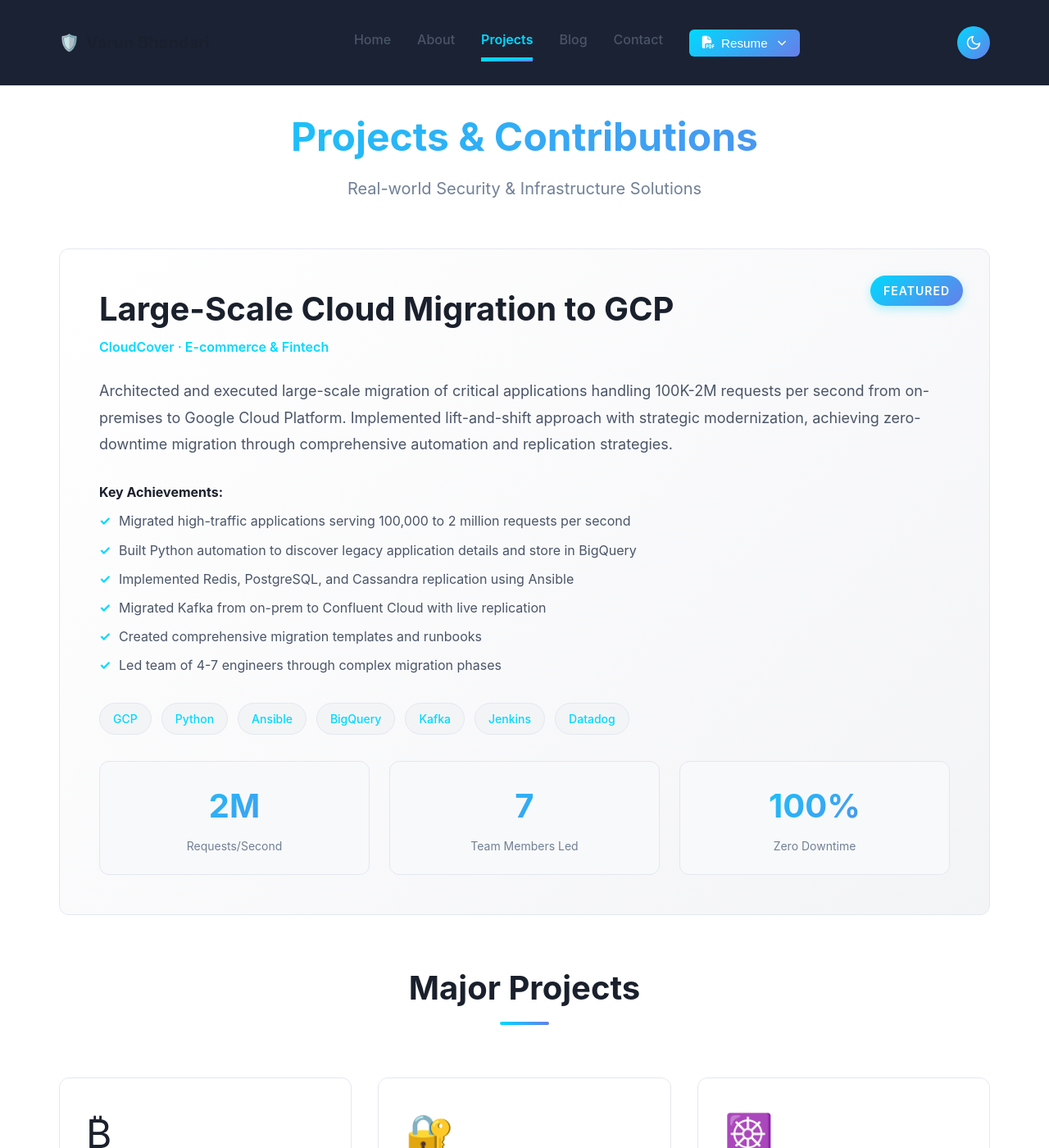
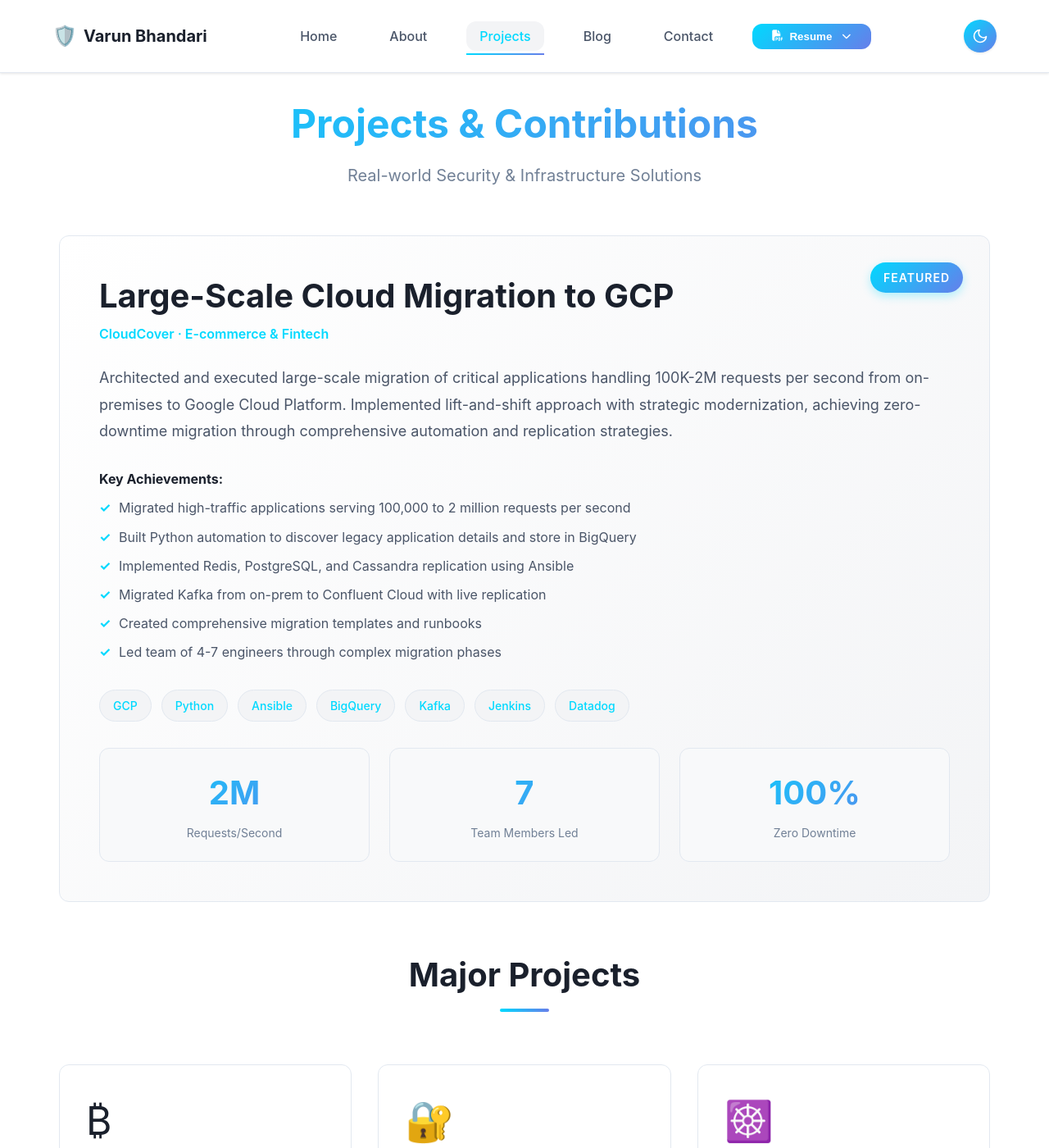
Before and after one commit to z-varun/z-varun, a Jekyll site: the page built from projects.html, in a window 1280 px wide and 1400 px high. Shown: the whole window at 82% size. Built offline with Jekyll 4.4.1, drawn with Linux system fonts in a browser that asks for light colours.

```diff
--- a/assets/css/main.css
+++ b/assets/css/main.css
@@ -6,22 +6,7 @@
 @import url('variables.css');
 @import url('components.css');
 @import url('animations.css');
-
-:root {
-    /* Dark theme colors */
-    --bg-primary: #0a0e27;
-    --bg-secondary: #151b3b;
-    --bg-tertiary: #1f2747;
-
-    --text-primary: #f1f5f9;
-    --text-secondary: #cbd5e1;
-
-    --color-primary: #3b82f6;
-    --color-secondary: #8b5cf6;
-
-    --border-color: #334155;
-    --border-radius: 12px;
-}
+@import url('theme.css');
 
 /* ================================
    Base Styles & Reset
@@ -45,6 +30,7 @@
     font-size: var(--font-size-base);
     -webkit-font-smoothing: antialiased;
     -moz-osx-font-smoothing: grayscale;
+    transition: background-color 0.3s ease, color 0.3s ease;
 }
 
 /* ================================
@@ -60,6 +46,7 @@
     font-weight: var(--font-weight-bold);
     line-height: var(--line-height-tight);
     color: var(--text-primary);
+    transition: color 0.3s ease;
 }
 
 h1 {
@@ -86,6 +73,7 @@
     margin-bottom: var(--spacing-md);
     color: var(--text-secondary);
     line-height: var(--line-height-relaxed);
+    transition: color 0.3s ease;
 }
 
 a {
@@ -121,75 +109,20 @@
 }
 
 /* ================================
-   Navigation - Enhanced
+   Navigation - UNIFIED
    ================================ */
 
-.site-header {
-    background-color: rgba(15, 23, 42, 0.95);
+.navbar {
+    background-color: var(--bg-card);
+    color: var(--text-primary);
     padding: var(--spacing-lg) 0;
-    border-bottom: 1px solid var(--border-color);
     position: sticky;
     top: 0;
-    z-index: var(--z-sticky);
+    z-index: 999;
+    border-bottom: 1px solid var(--border-color);
+    transition: background-color 0.3s ease, color 0.3s ease, border-color 0.3s ease, box-shadow 0.3s ease;
+    box-shadow: var(--shadow-sm);
     backdrop-filter: blur(10px);
-    box-shadow: 0 2px 10px rgba(0, 0, 0, 0.3);
-}
-
-.site-nav {
-    display: flex;
-    justify-content: space-between;
-    align-items: center;
-}
-
-.site-logo {
-    display: flex;
-    align-items: center;
-    gap: var(--spacing-md);
-    text-decoration: none;
-    transition: transform var(--transition-base);
-}
-
-.site-logo:hover {
-    transform: translateY(-2px);
-}
-
-.logo-img {
-    width: 40px;
-    height: 40px;
-    object-fit: contain;
-}
-
-.site-brand {
-    font-size: var(--font-size-lg);
-    font-weight: var(--font-weight-bold);
-    background: linear-gradient(135deg, var(--color-primary), var(--color-secondary));
-    -webkit-background-clip: text;
-    -webkit-text-fill-color: transparent;
-    background-clip: text;
-    white-space: nowrap;
-    line-height: 1.2;
-}
-
-
-/* Show desktop version by default */
-.site-brand-desktop {
-    display: inline;
-}
-
-/* Hide mobile version by default */
-.site-brand-mobile {
-    display: none;
-}
-
-.navbar {
-    background: rgba(15, 23, 42, 0.95);
-    padding: 1rem 0;
-    border-bottom: 1px solid var(--border-color);
-    position: sticky;
-    top: 0;
-    z-index: 1000;
-    backdrop-filter: blur(10px);
-    transition: all 0.3s ease;
 }
 
 .navbar.scrolled {
@@ -197,9 +130,9 @@
 }
 
 .nav-container {
-    max-width: var(--max-width);
+    max-width: 1200px;
     margin: 0 auto;
-    padding: 1rem 2rem;
+    padding: 0 var(--spacing-lg);
     display: flex;
     justify-content: space-between;
     align-items: center;
@@ -208,66 +141,51 @@
 .nav-logo {
     display: flex;
     align-items: center;
-    gap: 0.5rem;
-    font-size: 1.25rem;
-    font-weight: 700;
+    gap: var(--spacing-sm);
+    text-decoration: none;
+    font-weight: var(--font-weight-bold);
+    font-size: var(--font-size-xl);
     color: var(--text-primary);
+    transition: color 0.3s ease, transform 0.3s ease;
 }
 
-
-.nav-toggle {
-    display: none;
-    background: none;
-    border: none;
-    cursor: pointer;
-    padding: 0.5rem;
+.nav-logo:hover {
+    color: var(--color-primary);
+    transform: translateY(-2px);
 }
 
-
-.nav-links {
-    display: flex;
-    gap: var(--spacing-md);
-    /* ← Change from var(--spacing-lg) to var(--spacing-md) */
-    list-style: none;
-    margin: 0;
-    padding: 0;
-    align-items: center;
+.logo-icon {
+    font-size: 1.5rem;
 }
 
+.logo-text {
+    color: var(--text-primary);
+    transition: color 0.3s ease;
+}
+
+/* Navigation Menu */
 .nav-menu {
     display: flex;
     list-style: none;
-    gap: 2rem;
-    overflow: visible !important;
+    gap: var(--spacing-xl);
+    align-items: center;
+    margin: 0;
+    padding: 0;
 }
 
 .nav-item {
-    overflow: visible !important;
+    position: relative;
 }
 
 .nav-link {
     color: var(--text-secondary);
-    font-weight: 500;
-    transition: color var(--transition-speed);
+    text-decoration: none;
+    padding: var(--spacing-sm) var(--spacing-md);
+    border-radius: var(--border-radius);
+    transition: all 0.3s ease;
+    font-weight: var(--font-weight-medium);
     position: relative;
 }
-
-
-/* .nav-link {
-  color: var(--text-secondary);
-  font-weight: var(--font-weight-medium);
-  padding: var(--spacing-sm) var(--spacing-md);
-  border-radius: var(--border-radius-sm);
-  transition: all var(--transition-base);
-  text-decoration: none;
-  font-size: var(--font-size-base);
-  background: none;
-  border: none;
-  cursor: pointer;
-  display: inline-flex;
-  align-items: center;
-  gap: var(--spacing-xs);
-} */
 
 .nav-link::after {
     content: '';
@@ -277,15 +195,13 @@
     width: 0;
     height: 2px;
     background: linear-gradient(90deg, var(--color-primary), var(--color-secondary));
-    transition: width var(--transition-speed);
+    transition: width 0.3s ease;
 }
 
 .nav-link:hover,
 .nav-link.active {
     color: var(--color-primary);
-    border-bottom: 3px solid var(--color-primary);
-    padding-bottom: 0.75rem;
-    font-weight: 600;
+    background-color: var(--bg-tertiary);
 }
 
 .nav-link:hover::after,
@@ -293,79 +209,64 @@
     width: 100%;
 }
 
-/* Resume Dropdown */
-.nav-resume.dropdown {
-    position: relative;
-    z-index: 1000;
+/* Resume Button */
+.btn-resume {
+    background: linear-gradient(135deg, var(--color-primary), var(--color-secondary));
+    color: white !important;
+    border: none;
+    padding: var(--spacing-sm) var(--spacing-lg);
+    border-radius: var(--border-radius);
+    cursor: pointer;
+    font-weight: var(--font-weight-semibold);
+    transition: all 0.3s ease;
+    display: flex;
+    align-items: center;
+    gap: var(--spacing-sm);
 }
 
-.btn-resume.dropdown-toggle {
-    background: linear-gradient(135deg, var(--color-primary), var(--color-secondary));
-    padding: 0.5rem 1rem;
-    border-radius: 6px;
-    color: white !important;
-    border: none;
-    cursor: pointer;
-    display: flex;
-    align-items: center;
-    gap: 0.5rem;
-    transition: all 0.3s ease;
-    font-size: 0.95rem;
-    white-space: nowrap;
-}
-
-.btn-resume.dropdown-toggle:hover {
+.btn-resume:hover {
+    background: linear-gradient(135deg, var(--color-secondary), var(--color-primary));
     transform: translateY(-2px);
     box-shadow: 0 4px 12px rgba(0, 217, 255, 0.3);
 }
 
-.dropdown-arrow {
-    font-size: 0.7rem;
-    transition: transform 0.3s ease;
-    margin-left: 0.25rem;
-}
-
-.btn-resume.dropdown-toggle[aria-expanded="true"] .dropdown-arrow {
-    transform: rotate(180deg);
+/* Dropdown Menu */
+.dropdown {
+    position: relative;
 }
 
 .dropdown-menu {
+    display: none;
     position: absolute;
-    top: calc(100% + 0.75rem);
+    top: 100%;
     right: 0;
-    background: var(--bg-card);
+    background-color: var(--bg-card);
     border: 1px solid var(--border-color);
-    border-radius: 8px;
-    box-shadow: 0 10px 30px rgba(0, 0, 0, 0.6);
+    border-radius: var(--border-radius);
     min-width: 200px;
-    opacity: 0;
-    visibility: hidden;
-    transform: translateY(-10px);
-    transition: all 0.3s cubic-bezier(0.4, 0, 0.2, 1);
-    z-index: 9999;
-    overflow: hidden;
-    display: block;
-    pointer-events: none;
+    box-shadow: var(--shadow-lg);
+    z-index: 1000;
+    margin-top: var(--spacing-sm);
+    transition: all 0.3s ease;
 }
 
+.dropdown-menu.active,
 .dropdown-menu.show {
+    display: block;
     opacity: 1;
     visibility: visible;
     transform: translateY(0);
-    pointer-events: auto;
 }
 
 .dropdown-item {
     display: flex;
     align-items: center;
-    gap: 0.75rem;
-    padding: 0.875rem 1.25rem;
+    gap: var(--spacing-sm);
+    padding: var(--spacing-md) var(--spacing-lg);
     color: var(--text-primary);
     text-decoration: none;
-    transition: all 0.2s ease;
+    transition: all 0.3s ease;
     border-bottom: 1px solid var(--border-color);
-    background: var(--bg-card);
-    font-size: 0.9rem;
 }
 
 .dropdown-item:last-child {
@@ -373,9 +274,8 @@
 }
 
 .dropdown-item:hover {
-    background: var(--bg-tertiary);
+    background-color: var(--bg-tertiary);
     color: var(--color-primary);
-    padding-left: 1.5rem;
 }
 
 .dropdown-item i {
@@ -385,175 +285,98 @@
     flex-shrink: 0;
 }
 
+.dropdown-arrow {
+    font-size: 0.7rem;
+    transition: transform 0.3s ease;
+    margin-left: 0.25rem;
+}
+
+.dropdown-toggle[aria-expanded="true"] .dropdown-arrow {
+    transform: rotate(180deg);
+}
+
 /* Mobile Menu Toggle */
-.mobile-menu-toggle {
+.nav-toggle {
     display: none;
     background: none;
     border: none;
     cursor: pointer;
-    padding: var(--spacing-sm);
     color: var(--text-primary);
-    position: relative;
-    width: 30px;
-    height: 24px;
+    font-size: 1.5rem;
+    z-index: 1001;
+    padding: 0;
 }
 
-.hamburger-icon {
-    display: block;
-    width: 100%;
-    height: 2px;
-    background-color: var(--text-primary);
+.hamburger {
+    width: 25px;
+    height: 20px;
     position: relative;
-    transition: all var(--transition-base);
+    display: flex;
+    flex-direction: column;
+    justify-content: space-between;
 }
 
-.hamburger-icon::before,
-.hamburger-icon::after {
-    content: '';
-    position: absolute;
+.hamburger span {
     width: 100%;
-    height: 2px;
+    height: 3px;
     background-color: var(--text-primary);
-    transition: all var(--transition-base);
+    border-radius: 2px;
+    transition: all 0.3s ease;
 }
 
-.hamburger-icon::before {
-    top: -8px;
+.nav-toggle.active .hamburger span:nth-child(1) {
+    transform: rotate(45deg) translate(7px, 7px);
 }
 
-.hamburger-icon::after {
-    bottom: -8px;
+.nav-toggle.active .hamburger span:nth-child(2) {
+    opacity: 0;
 }
 
-.mobile-menu-toggle.active .hamburger-icon {
-    background-color: transparent;
-}
-
-.mobile-menu-toggle.active .hamburger-icon::before {
-    top: 0;
-    transform: rotate(45deg);
-}
-
-.mobile-menu-toggle.active .hamburger-icon::after {
-    bottom: 0;
-    transform: rotate(-45deg);
+.nav-toggle.active .hamburger span:nth-child(3) {
+    transform: rotate(-45deg) translate(7px, -7px);
 }
 
 /* Mobile Navigation */
 .mobile-nav {
     display: none;
+    position: absolute;
+    top: 100%;
+    left: 0;
+    right: 0;
     background-color: var(--bg-secondary);
-    border-top: 1px solid var(--border-color);
-    padding: var(--spacing-md) 0;
+    border-bottom: 1px solid var(--border-color);
+    z-index: 1000;
 }
 
-.mobile-nav.show {
+.mobile-nav.active {
     display: block;
-    animation: fadeDown 0.3s ease;
 }
 
 .mobile-nav-links {
     list-style: none;
+    padding: var(--spacing-lg);
     margin: 0;
-    padding: 0;
+    display: flex;
+    flex-direction: column;
+    gap: var(--spacing-md);
 }
 
 .mobile-nav-link {
-    display: flex;
-    align-items: center;
-    gap: var(--spacing-sm);
-    padding: var(--spacing-md) var(--spacing-xl);
-    color: var(--text-secondary);
+    color: var(--text-primary);
     text-decoration: none;
-    transition: all var(--transition-base);
-    border-left: 3px solid transparent;
+    padding: var(--spacing-sm) var(--spacing-md);
+    display: block;
+    transition: all 0.3s ease;
+    border-radius: var(--border-radius);
 }
 
-.mobile-nav-link:hover,
+.mobile-nav-link:hover {
+    color: var(--color-primary);
+    background-color: var(--bg-tertiary);
+}
+
 .mobile-nav-link.active {
     color: var(--color-primary);
-    background-color: rgba(0, 217, 255, 0.05);
-    border-left-color: var(--color-primary);
-}
-
-/* Responsive Design */
-/* On tablets and smaller - hide desktop, show mobile */
-@media (max-width: 968px) {
-    .nav-links {
-        display: none;
-    }
-
-    .mobile-menu-toggle {
-        display: block;
-    }
-
-    .site-brand-desktop {
-        display: none;
-    }
-
-    .site-brand-mobile {
-        display: inline;
-    }
-}
-
-
-@media (max-width: 768px) {
-    .site-header {
-        padding: var(--spacing-md) 0;
-    }
-
-    .logo-img {
-        width: 32px;
-        height: 32px;
-    }
-
-    .site-brand {
-        font-size: var(--font-size-lg);
-    }
-}
-
-
-/* ================================
-   Navigation
-   ================================ */
-
-.site-header {
-    background-color: var(--bg-secondary);
-    padding: var(--spacing-xl) 0;
-    border-bottom: 1px solid var(--border-color);
-    position: sticky;
-    top: 0;
-    z-index: var(--z-sticky);
-    backdrop-filter: blur(10px);
-    background-color: rgba(15, 23, 42, 0.9);
-}
-
-.site-nav {
-    display: flex;
-    justify-content: space-between;
-    align-items: center;
-}
-
-.site-title {
-    font-size: var(--font-size-2xl);
-    font-weight: var(--font-weight-bold);
-    color: var(--text-primary);
-    text-decoration: none;
-}
-
-
-.nav-links a {
-    color: var(--text-secondary);
-    font-weight: var(--font-weight-medium);
-    padding: var(--spacing-sm) var(--spacing-md);
-    border-radius: var(--border-radius-sm);
-    transition: all var(--transition-base);
-}
-
-.nav-links a:hover,
-.nav-links a.active {
-    color: var(--color-primary);
-    background-color: rgba(0, 217, 255, 0.1);
 }
 
 /* ================================
@@ -565,6 +388,7 @@
     padding: var(--spacing-3xl) 0 var(--spacing-xl);
     margin-top: var(--spacing-3xl);
     border-top: 1px solid var(--border-color);
+    transition: background-color 0.3s ease;
 }
 
 .footer-content {
@@ -658,9 +482,7 @@
 .page-header {
     text-align: center;
     padding: var(--spacing-xl) 0 var(--spacing-lg);
-    /* Reduced from var(--spacing-3xl) */
     margin-bottom: var(--spacing-xl);
-    /* Reduced from var(--spacing-3xl) */
 }
 
 .page-title {
@@ -763,8 +585,21 @@
         padding: 0 var(--spacing-md);
     }
 
-    .nav-links {
-        gap: var(--spacing-md);
+    .nav-menu {
+        display: none;
+    }
+
+    .nav-toggle {
+        display: block;
+    }
+
+    .navbar {
+        position: relative;
+    }
+
+    .mobile-nav {
+        position: relative;
+        border-bottom: 1px solid var(--border-color);
     }
 
     .page-header {
@@ -785,9 +620,11 @@
         --spacing-3xl: 2rem;
     }
 
-    .grid-auto-fit,
-    .grid-auto-fit-sm,
-    .grid-auto-fit-lg {
-        grid-template-columns: 1fr;
+    .nav-container {
+        padding: 0 var(--spacing-md);
+    }
+
+    .logo-text {
+        display: none;
     }
 }
```
Lines whose indentation alone changed are shown as unchanged.
